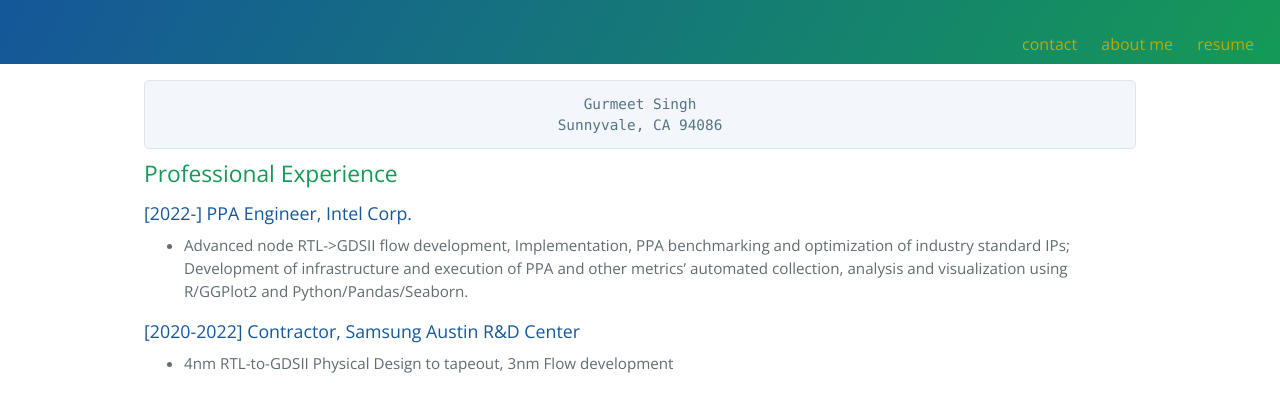
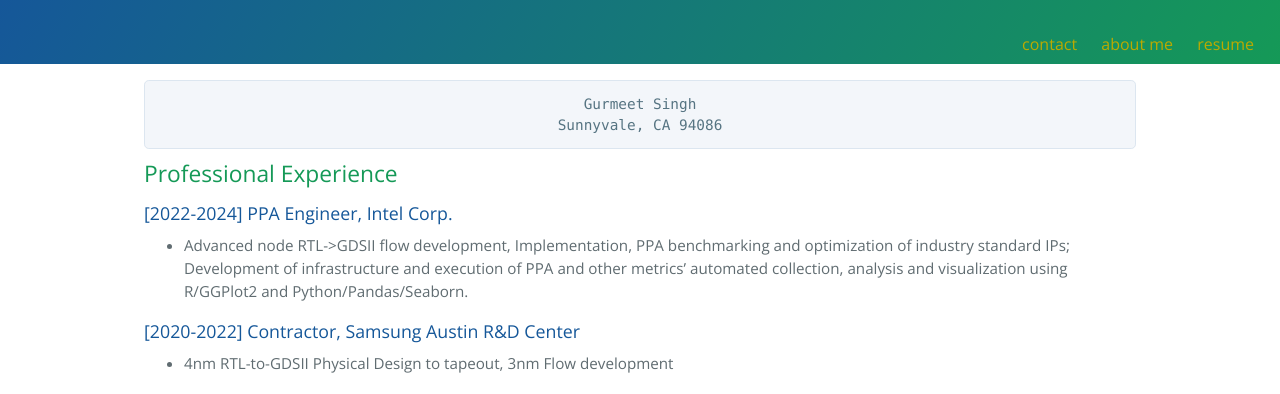
Before and after one commit to swiftgurmeet/swiftgurmeet.github.io, a Jekyll site: the page built from _pages/03_resume.md, in a window 1280 px wide and 900 px high. Shown: the top 394 px of the window. Built offline with Jekyll 4.4.1, drawn with Linux system fonts in a browser that asks for light colours.

Commit message:
20240908

```diff
--- a/_pages/03_resume.md
+++ b/_pages/03_resume.md
@@ -13,7 +13,7 @@ Sunnyvale, CA 94086
 
 ## Professional Experience
 
-### [2022-] PPA Engineer, Intel Corp.
+### [2022-2024] PPA Engineer, Intel Corp.
 * Advanced node RTL->GDSII flow development, Implementation, PPA benchmarking and optimization of industry standard IPs; Development of infrastructure and execution of PPA and other metrics' automated collection, analysis and visualization using R/GGPlot2 and Python/Pandas/Seaborn.
 
 ### [2020-2022] Contractor, Samsung Austin R&D Center
```
